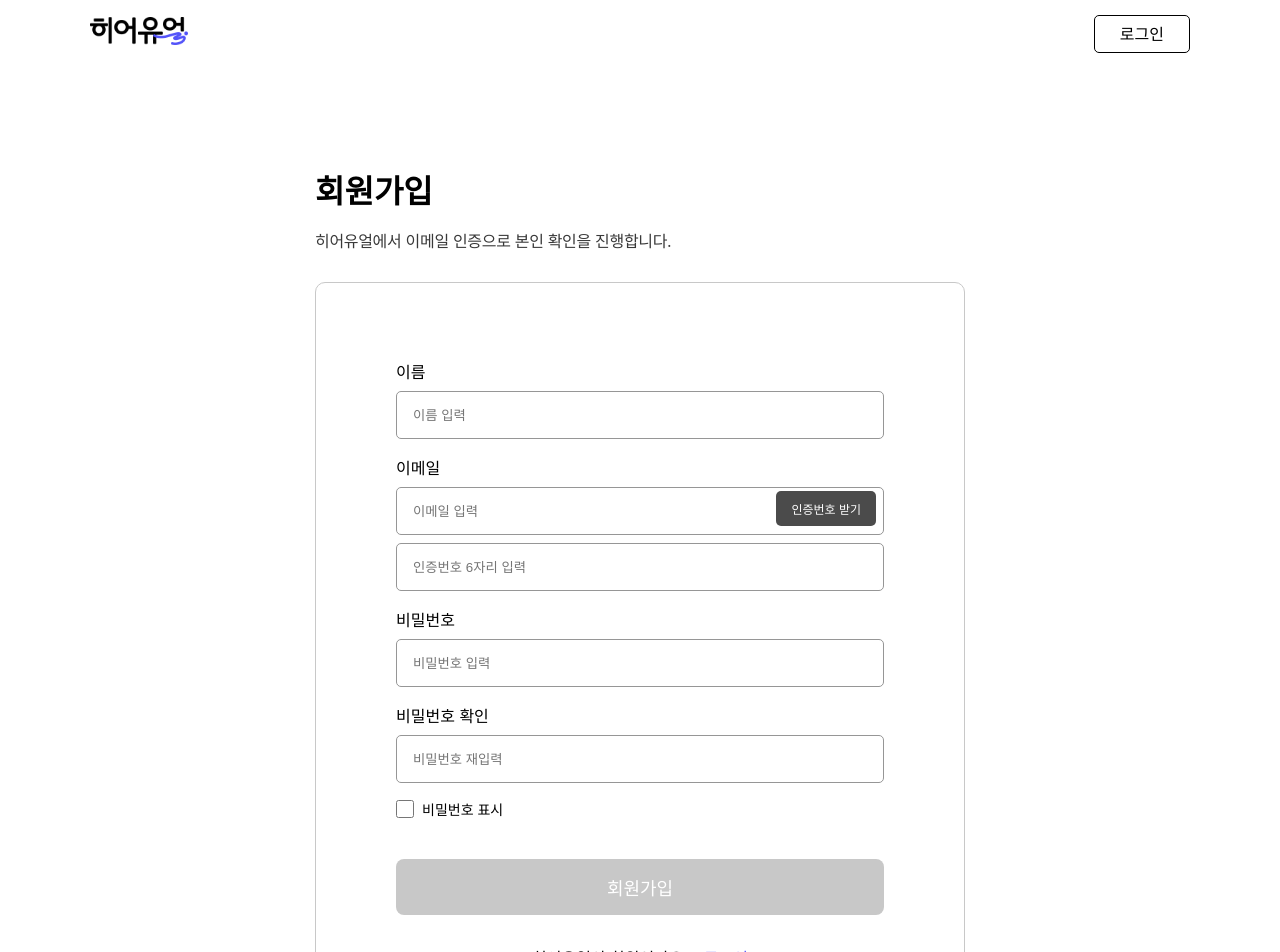
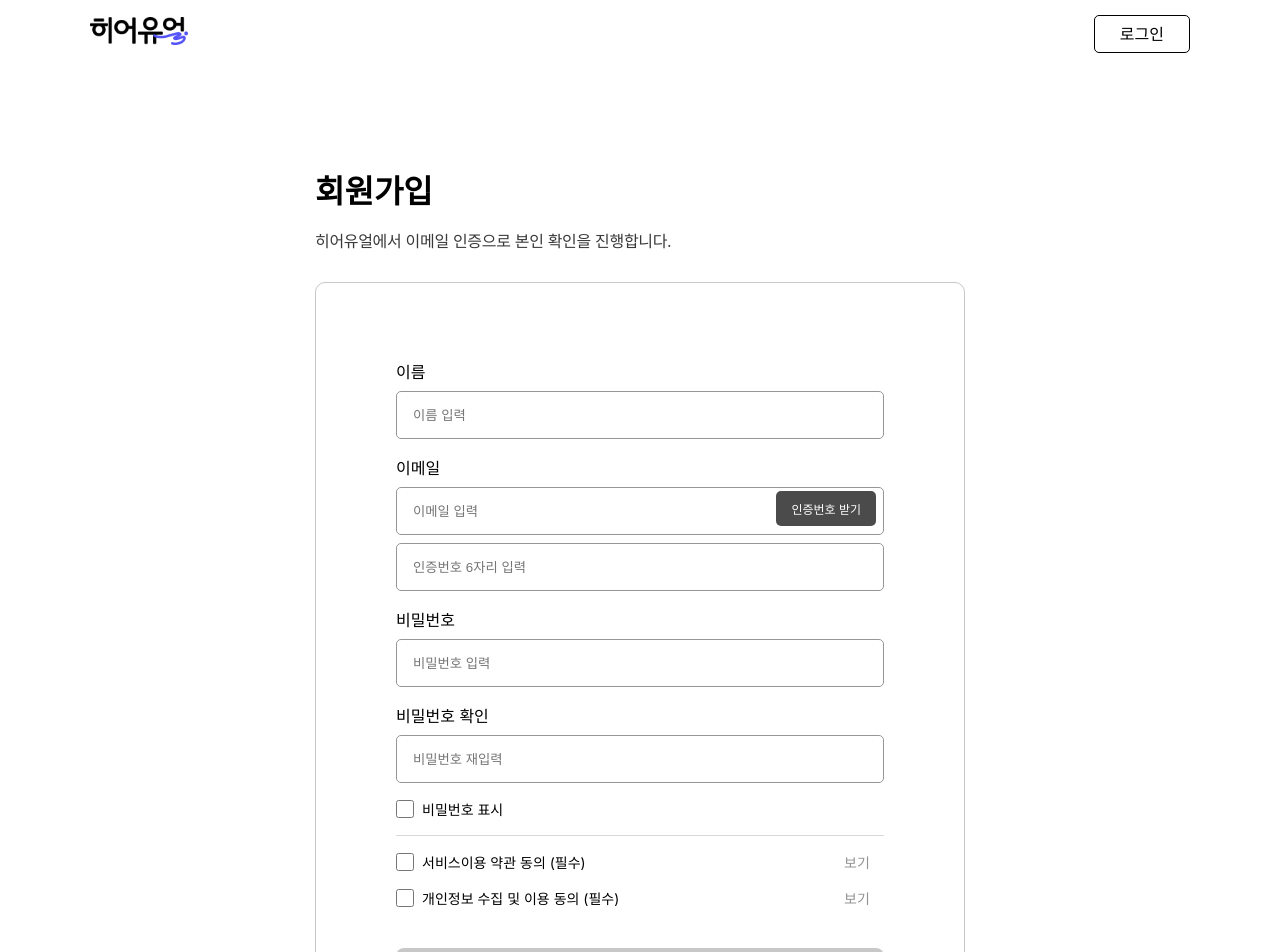
Before and after one commit to kimseowoo03/hereYoure, a React (Create React App) app: page /signup in a window 1280 px wide. Shown: the top 952 px of the page. Built offline with nearby package versions, Linux system fonts and the light colour scheme; the HTML template or start-up script is replaced by a standard one.

Commit message:
Feat: 서비스 이용약관과 개인정보처리방침 체크박스 추가

```diff
--- a/src/components/Accounts/Signup.tsx
+++ b/src/components/Accounts/Signup.tsx
@@ -25,6 +25,8 @@ const Signup = () => {
   const [isEmailCodeAuthed, setIsEmailCodeAuthed] = useState(false);
 
   const [isChecked, setIsChecked] = useState(false);
+  const [isTermsChecked, setIsTermsChecked] = useState(false);
+  const [isPrivacyChecked, setIsPrivacyChecked] = useState(false);
   const [passwordMatch, setPasswordMatch] = useState(false);
 
   const name = useInput("");
@@ -38,7 +40,9 @@ const Signup = () => {
     isEmailCodeAuthed &&
     password.inputVaild &&
     confirmPassword.inputVaild &&
-    passwordMatch;
+    passwordMatch &&
+    isTermsChecked &&
+    isPrivacyChecked;
 
   const handlerNameBlur = () => {
     if (!name.value.toString().trim()) {
@@ -268,6 +272,34 @@ const Signup = () => {
               />
               <span>비밀번호 표시</span>
             </div>
+            <div className={style["terms-and-privacy"]}>
+              <div className={style.agree}>
+                <input
+                  type="checkbox"
+                  checked={isTermsChecked}
+                  onChange={() => {
+                    setIsTermsChecked(!isTermsChecked);
+                  }}
+                />
+                <span>서비스이용 약관 동의 (필수) </span>
+                <a href="https://hereyoure.notion.site/c965eee420a646a0ad8be2dbabde9167">
+                  보기
+                </a>
+              </div>
+              <div className={style.agree}>
+                <input
+                  type="checkbox"
+                  checked={isPrivacyChecked}
+                  onChange={() => {
+                    setIsPrivacyChecked(!isPrivacyChecked);
+                  }}
+                />
+                <span>개인정보 수집 및 이용 동의 (필수) </span>
+                <a href="https://hereyoure.notion.site/9f396b1cefe54044af82d64546a8c533">
+                  보기
+                </a>
+              </div>
+            </div>
             <Button
               disabled={!isFormValid}
               children={"회원가입"}
--- a/src/styles/Signup.module.scss
+++ b/src/styles/Signup.module.scss
@@ -76,7 +76,7 @@ $primary-color:  #5353F9;
     margin: 0;
   }
   input, progress {
-  accent-color: $primary-color;;
+  accent-color: $primary-color;
 }
 span{
   margin-left: 8px;
@@ -107,3 +107,38 @@ span{
 .display-none{
   display: none;
 }
+
+.terms-and-privacy::before{
+  content: "";
+  display: block;
+  border-bottom: 1px solid #D8D8D8;
+  margin: 0 auto;
+  width: 100%;
+}
+
+.terms-and-privacy{
+  margin-top: 16px;
+  .agree{
+    display: grid;
+    grid-template-columns: 0fr 1fr 0.1fr;
+    align-items: center;
+    input{
+      width: 18px;
+      height: 18px;
+      border-radius: 2px;
+      margin: 0;
+    }
+    input, progress {
+    accent-color: $primary-color;
+    }
+    span{
+      margin-left: 8px;
+      font-size: 14px;
+    }
+    a{
+      width: 40px;
+      color: #929292;
+      font-size: 0.875rem;
+    }
+  }
+}
```
